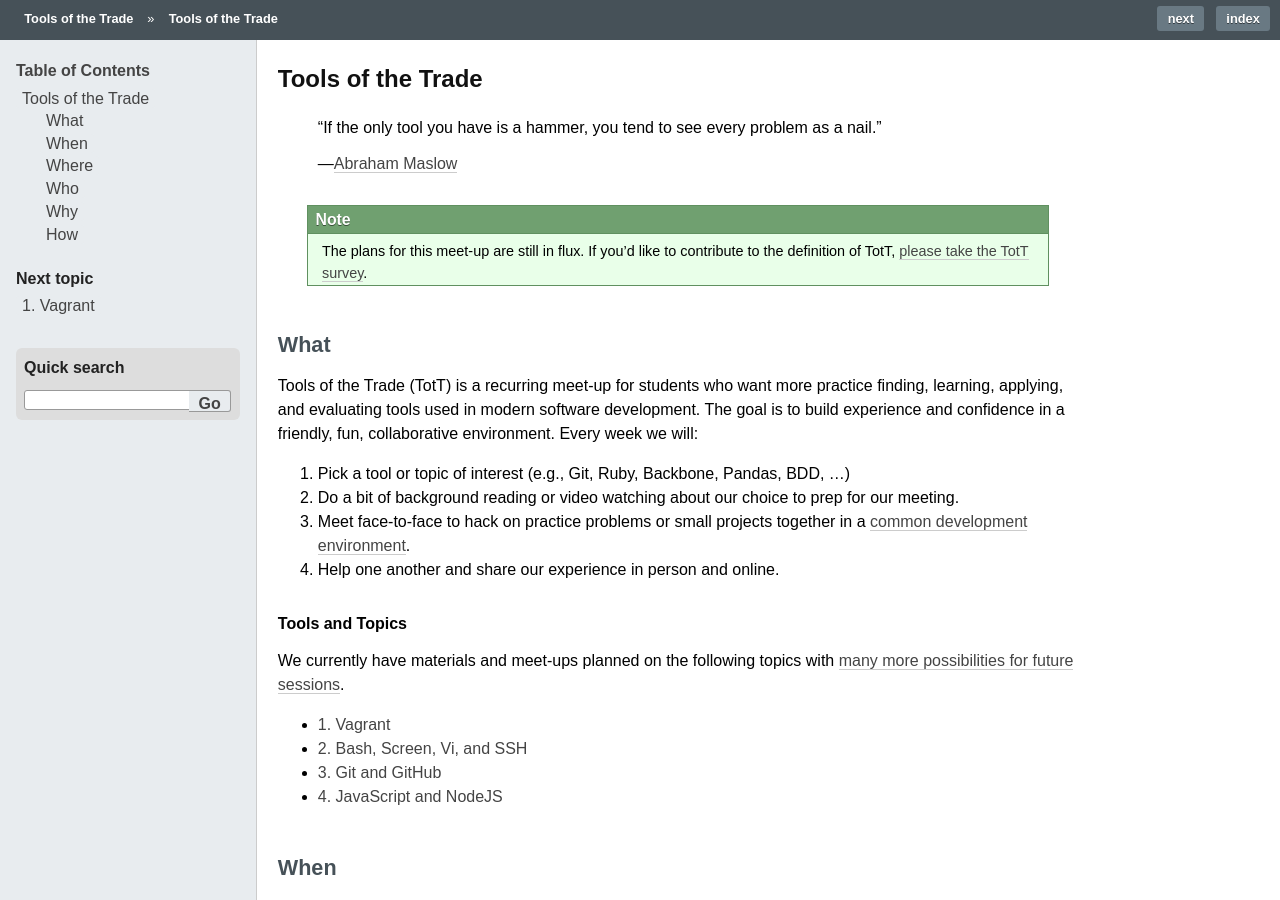
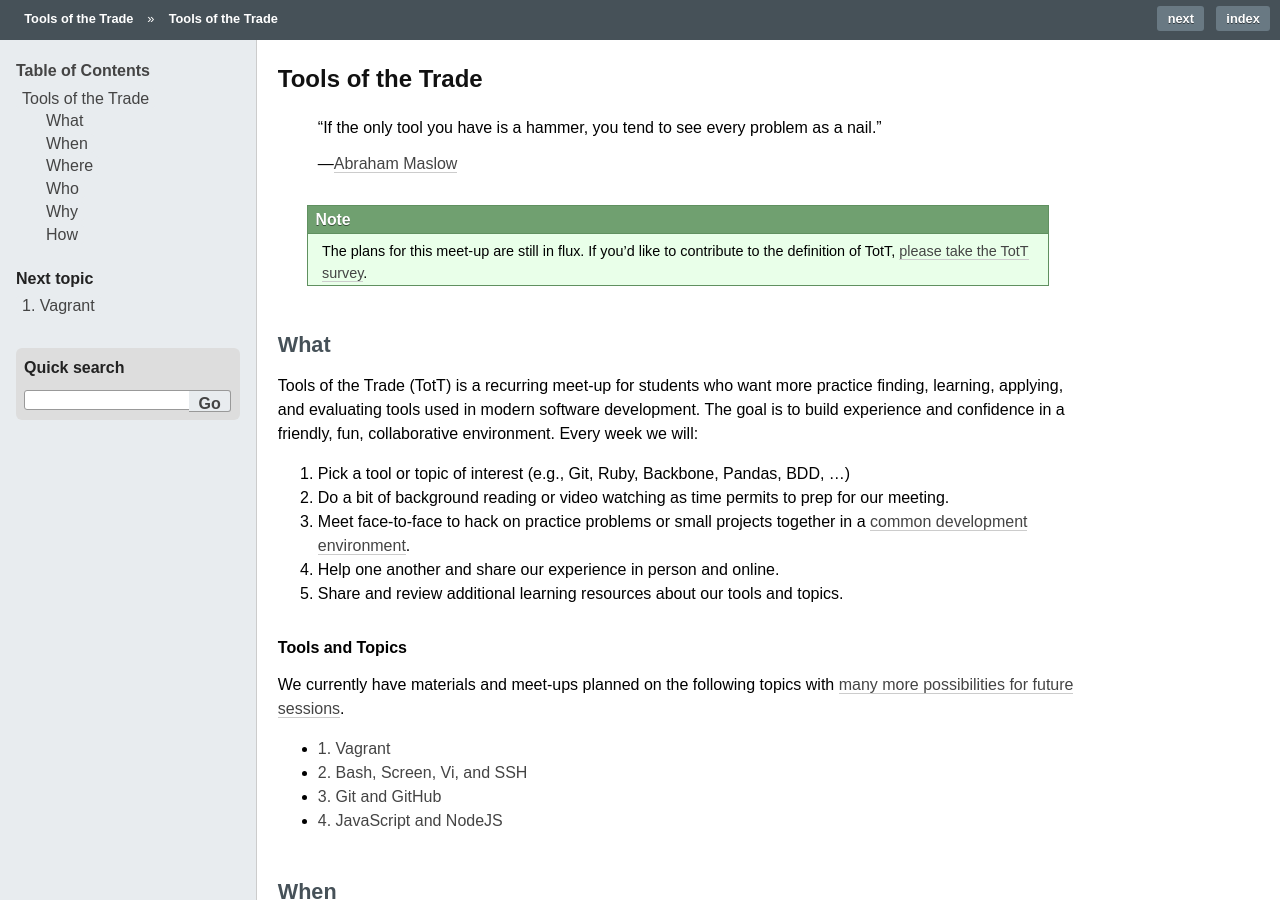
Before and after one commit to parente/tott, a Sphinx documentation site: the page built from doc/index.rst, in a window 1280 px wide and 900 px high. Built offline with Sphinx 7.4.7, drawn with Linux system fonts in a browser that asks for light colours.

Commit message:
Flow, prep wording cleanup

```diff
--- a/doc/index.rst
+++ b/doc/index.rst
@@ -16,9 +16,10 @@ What
 Tools of the Trade (TotT) is a recurring meet-up for students who want more practice finding, learning, applying, and evaluating tools used in modern software development. The goal is to build experience and confidence in a friendly, fun, collaborative environment. Every week we will:
 
 #. Pick a tool or topic of interest (e.g., Git, Ruby, Backbone, Pandas, BDD, ...)
-#. Do a bit of background reading or video watching about our choice to prep for our meeting.
+#. Do a bit of background reading or video watching as time permits  to prep for our meeting.
 #. Meet face-to-face to hack on practice problems or small projects together in a :doc:`common development environment <setup>`.
 #. Help one another and share our experience in person and online.
+#. Share and review additional learning resources about our tools and topics.
 
 .. rubric:: Tools and Topics
 
--- a/doc/sessions/bash.rst
+++ b/doc/sessions/bash.rst
@@ -14,6 +14,8 @@ Goals
 
 Prep Materials
 --------------
+
+If time permits, try to review these resources before the meet-up. If you can't, come anyway.
 
 * Read `Learning the Shell "Why Bother?" and "What is The Shell?" sections <http://linuxcommand.org/lc3_learning_the_shell.php>`_ on linuxcommand.org
 * Read the `vi intro and Interface sections on Wikipedia <http://en.wikipedia.org/wiki/Vi>`_
@@ -109,7 +111,7 @@ Extend your script to support any or all of the following. Share your solutions
   * Google for "bash command line arguments" or "bash getopts" for help parsing command line options.
   * Google for "last command exit code" for help detecting if certain commands worked or failed.
 
-3. Print a short line about how to use your script if the user does not provide the start or stop argument::
+3. Print a short line about how to use your script if the user does not provide the start or stop argument:
 
   .. code-block:: console
 
--- a/doc/sessions/git.rst
+++ b/doc/sessions/git.rst
@@ -12,6 +12,8 @@ Goals
 
 Prep Materials
 --------------
+
+If time permits, try to review these resources before the meet-up. If you can't, come anyway.
 
 * Read `Why Should I Use Source Control? <http://whyshouldiuse.com/source-control>`_
 * Read `Pro Git Chapter 1, Sections 1.1 through 1.3 <http://git-scm.com/book>`_
--- a/doc/sessions/nodejs.rst
+++ b/doc/sessions/nodejs.rst
@@ -13,6 +13,8 @@ Goals
 
 Prep Materials
 --------------
+
+If time permits, try to review these resources before the meet-up. If you can't, come anyway.
 
 * Skim `A Re-Introduction to JavaScript <https://developer.mozilla.org/en-US/docs/Web/JavaScript/A_re-introduction_to_JavaScript?redirectlocale=en-US&redirectslug=JavaScript%2FA_re-introduction_to_JavaScript>`_ (~20 minutes).
 * Enter some of the code examples from the above page into `repl.it`_ and toy with them.
```
